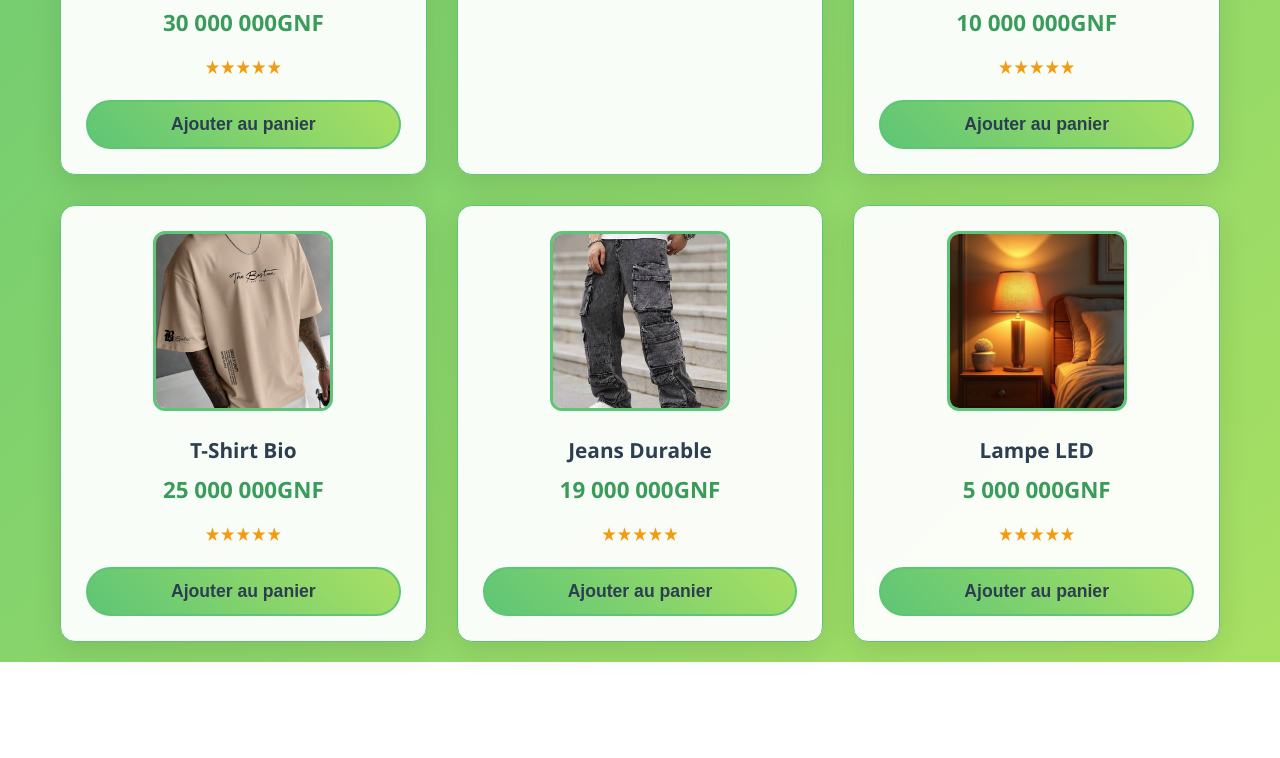
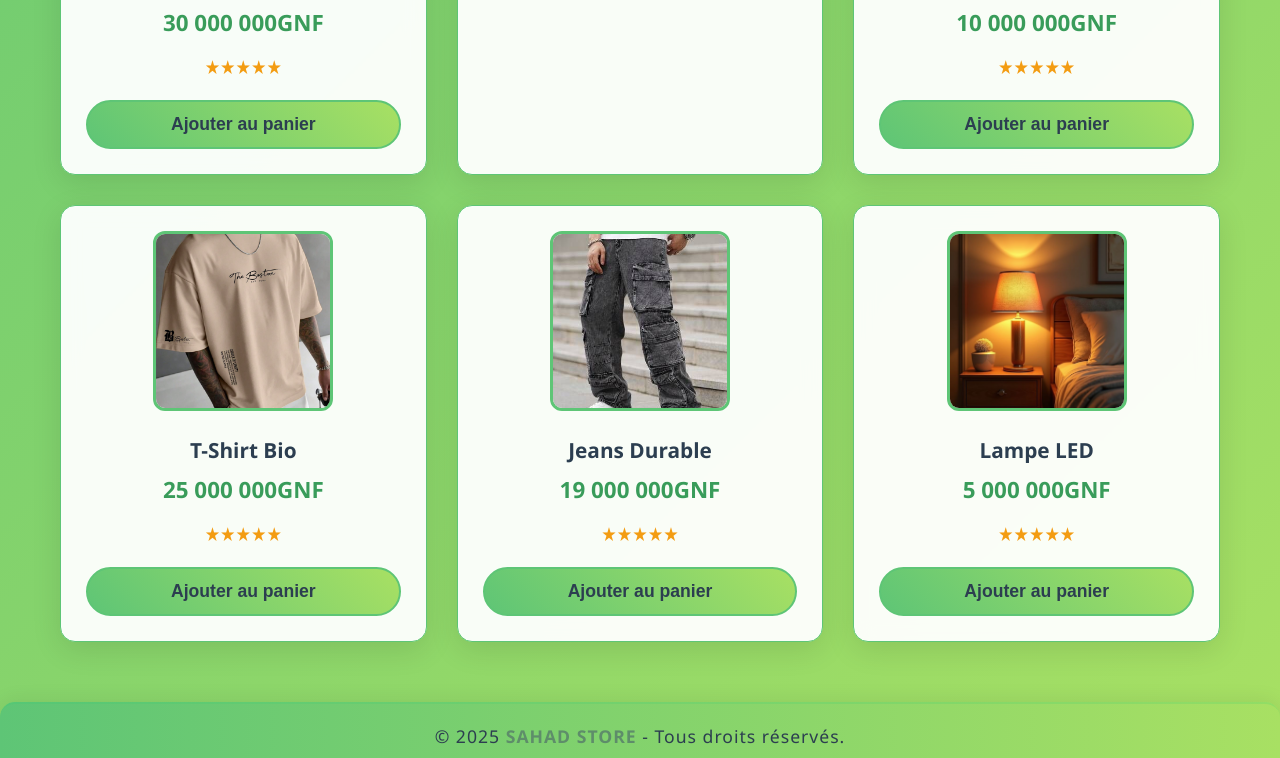
Before and after one commit to Python369-gn/miniSiteCommerce, a plain HTML site: page index.html in a window 1280 px wide. Shown: the part 907-1665 px from the top of the page. Before the commit the page ends 1569 px from the top, so only its background shows below. Drawn offline with Linux system fonts and the light colour scheme.

Commit message:
Update index.html

```diff
--- a/index.html
+++ b/index.html
@@ -119,7 +119,9 @@
         Produit ajouté au panier !
     </div>
 
-
+    <footer class="footer">
+                <span id="copyright"></span>
+    </footer>
     <script src="product.js"></script>
     <script src="javascript.js"></script>
      <script src="footer.js">
```
